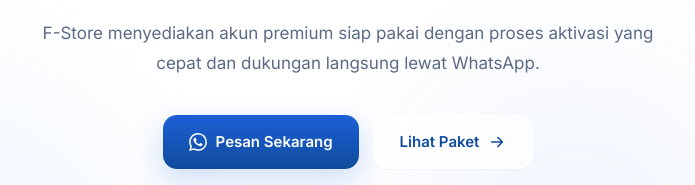
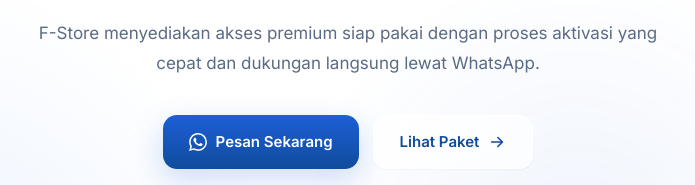
Before and after one commit to faqihhidayah876/f-store, a plain HTML site: page index.html in a window 1280 px wide. Shown: the part 373-558 px from the top of the page, 292-987 px from the left. Drawn offline with Linux system fonts and the light colour scheme.

Commit message:
revisi 4

```diff
--- a/index.html
+++ b/index.html
@@ -1038,7 +1038,7 @@
       </h1>
 
       <p class="lead">
-        F-Store menyediakan akun premium siap pakai dengan proses aktivasi yang cepat
+        F-Store menyediakan akses premium siap pakai dengan proses aktivasi yang cepat
         dan dukungan langsung lewat WhatsApp.
       </p>
 
```
